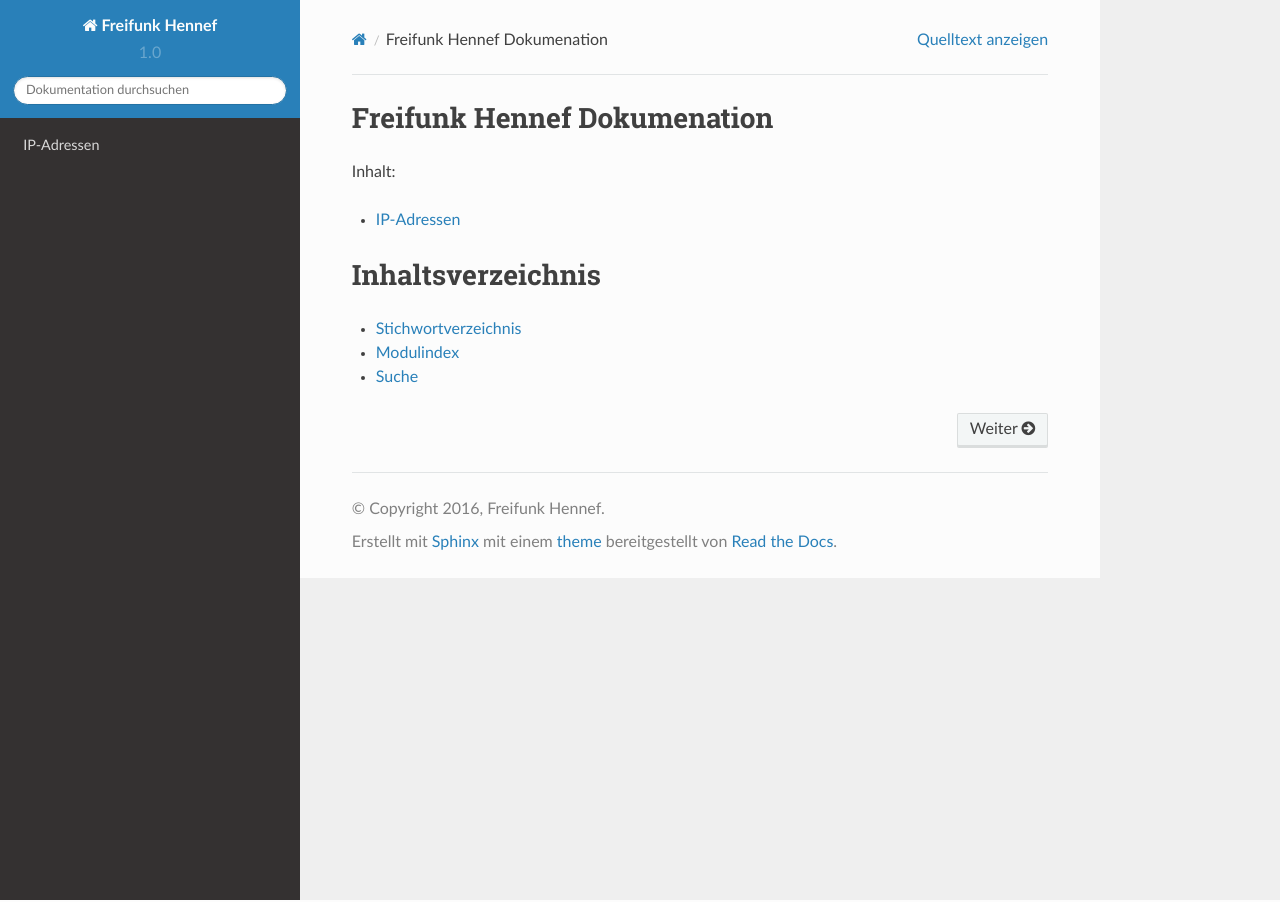
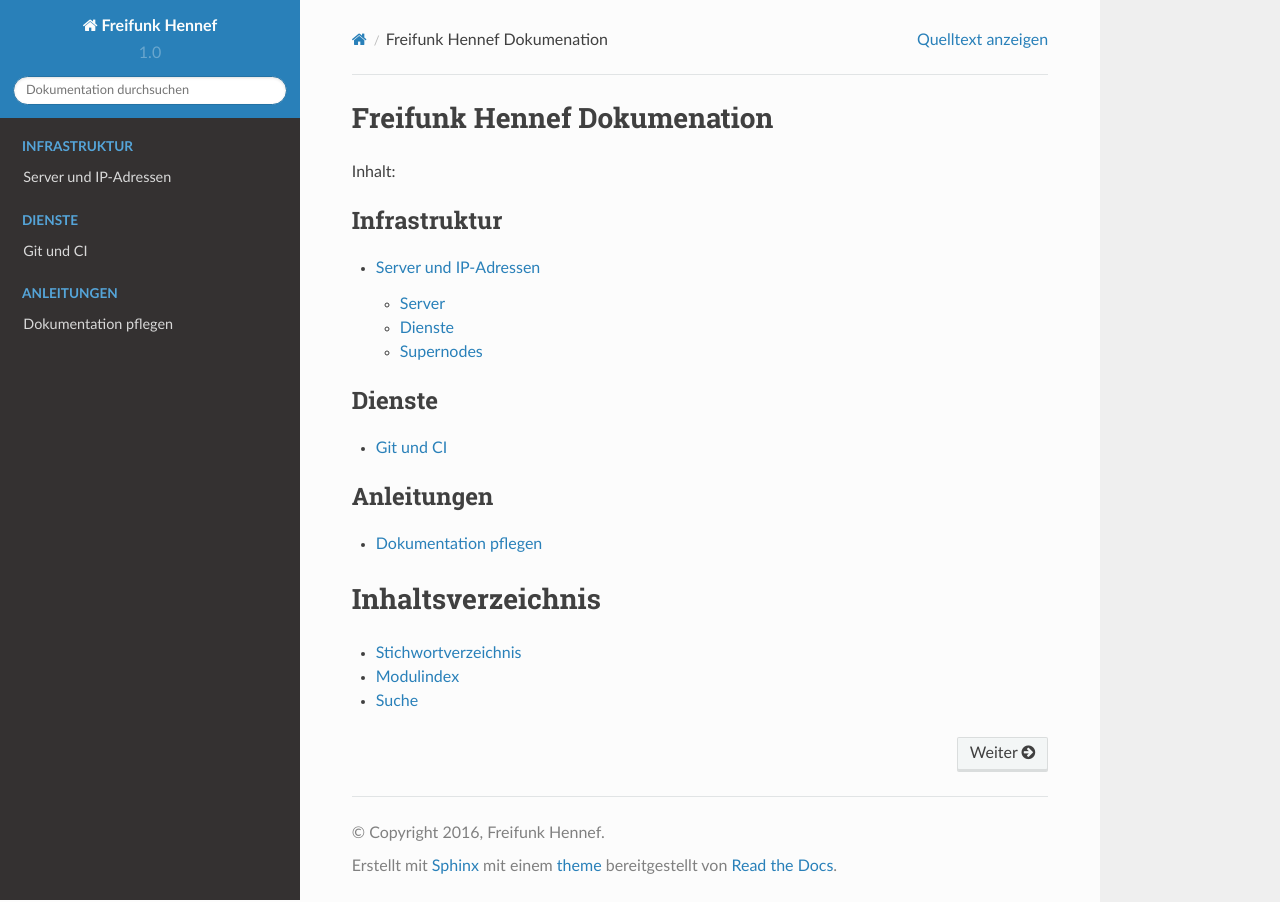
Before and after one commit to Freifunk-Hennef/FFHEF-Docs, a Sphinx documentation site: the page built from source/index.rst, in a window 1280 px wide. Built offline with Sphinx 7.4.7 and the Read the Docs theme 2.0.0, drawn with Linux system fonts in a browser that asks for light colours.

Commit message:
Mal ein wenig Struktur angefangen und IP-Adressen dokumentiert

```diff
--- /dev/null
+++ b/source/dokumentation.rst
@@ -0,0 +1,2 @@
+Dokumentation pflegen
+=====================
--- /dev/null
+++ b/source/git-und-ci.rst
@@ -0,0 +1,2 @@
+Git und CI
+==========
--- a/source/index.rst
+++ b/source/index.rst
@@ -7,8 +7,21 @@ Inhalt:
 
 .. toctree::
    :maxdepth: 2
+   :caption: Infrastruktur
 
-   ip-adressen
+   server-ip-adressen
+
+.. toctree::
+   :maxdepth: 2
+   :caption: Dienste
+
+   git-und-ci
+
+.. toctree::
+   :maxdepth: 2
+   :caption: Anleitungen
+
+   dokumentation
 
 
 Inhaltsverzeichnis
```
Also changed, not shown: source/server-ip-adressen.rst (added, +44 -0 lines).
